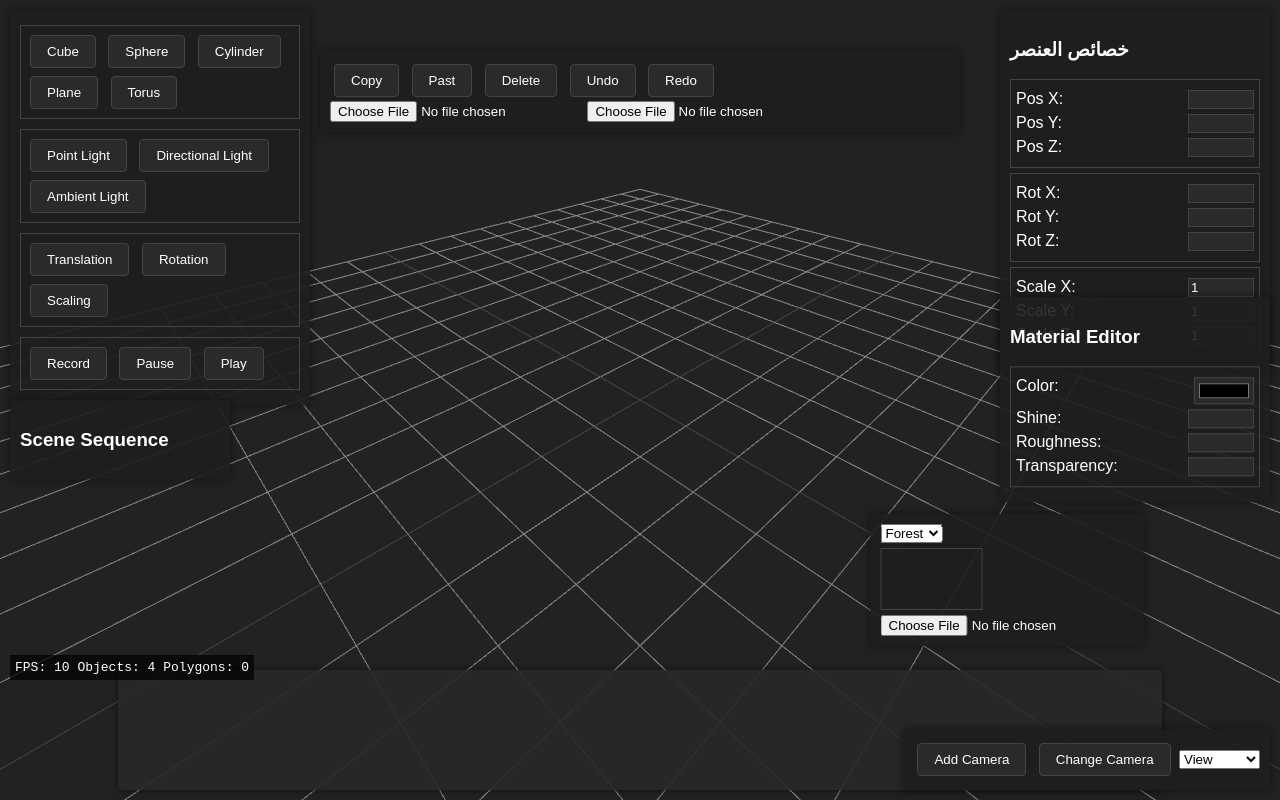
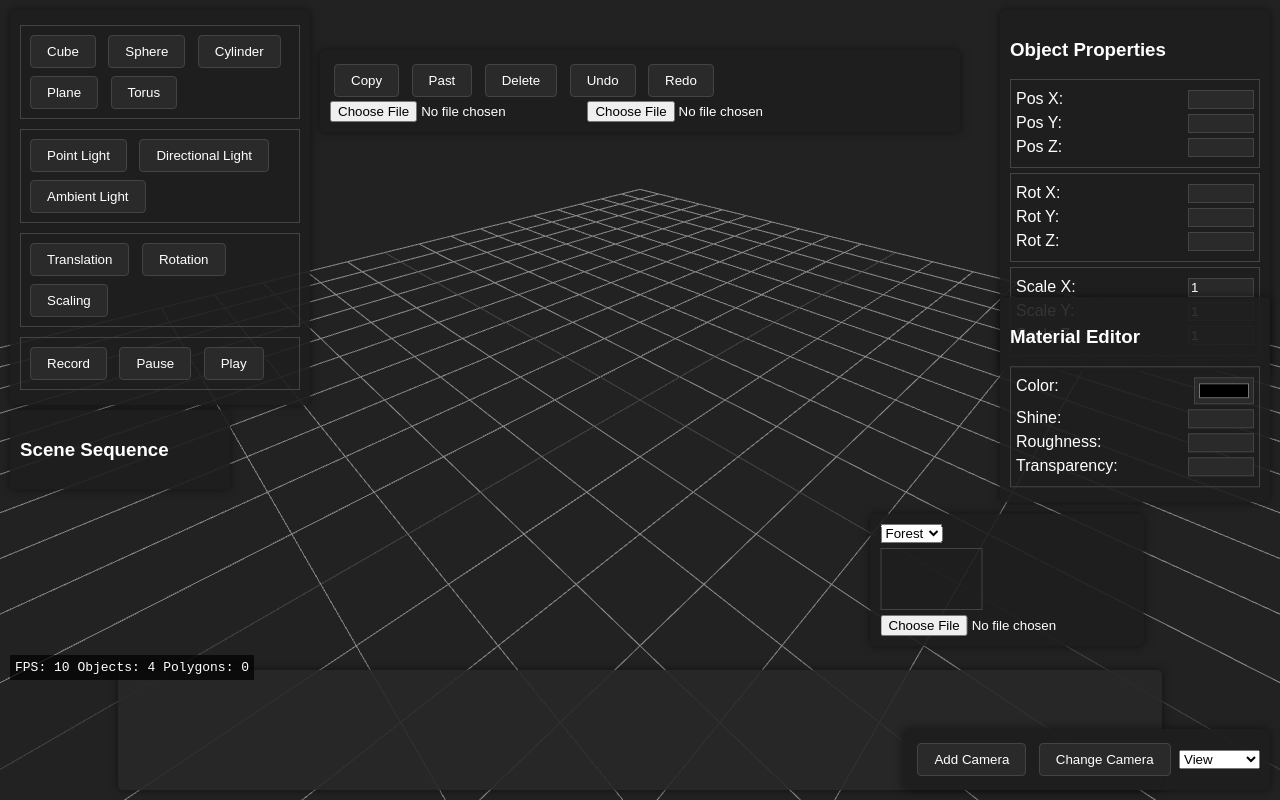
Before and after one commit to SM4studio/Webgl-3D-editor, a plain HTML site: page index.html in a window 1280 px wide. Drawn offline with nearby package versions, Linux system fonts and the light colour scheme; no server answers; animation ran at ten frames a second.

Commit message:
Update index.html

```diff
--- a/index.html
+++ b/index.html
@@ -89,6 +89,7 @@
             position: fixed;
             left: 10px;
             top: 55%;
+            margin: 10px auto;
             transform: translateY(-50%);
             max-height: 30vh;
             overflow-y: auto;
@@ -214,7 +215,7 @@
     </div>
 
     <div id="properties" class="panel">
-        <h3>خصائص العنصر</h3>
+        <h3>Object Properties</h3>
         <div class="property-group">
             <div class="property-row">
                 <span>Pos X:</span>
```
